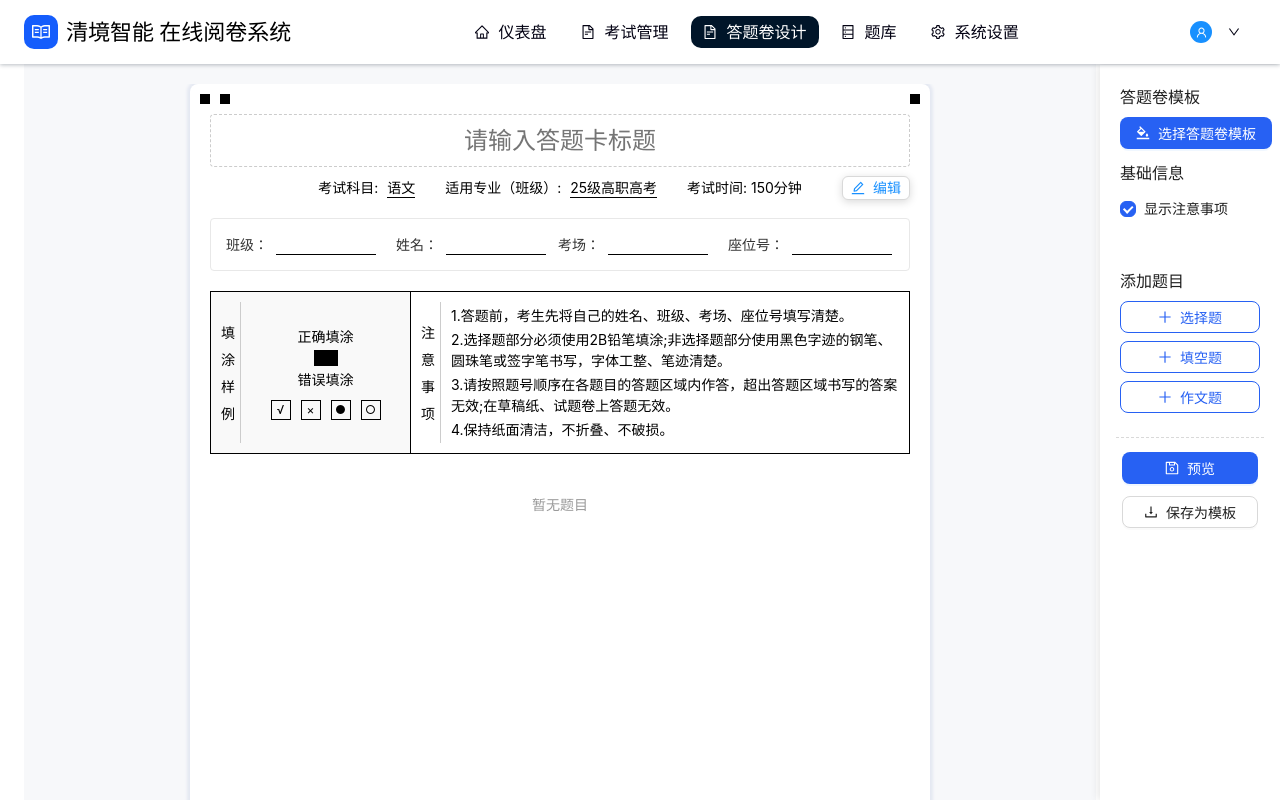
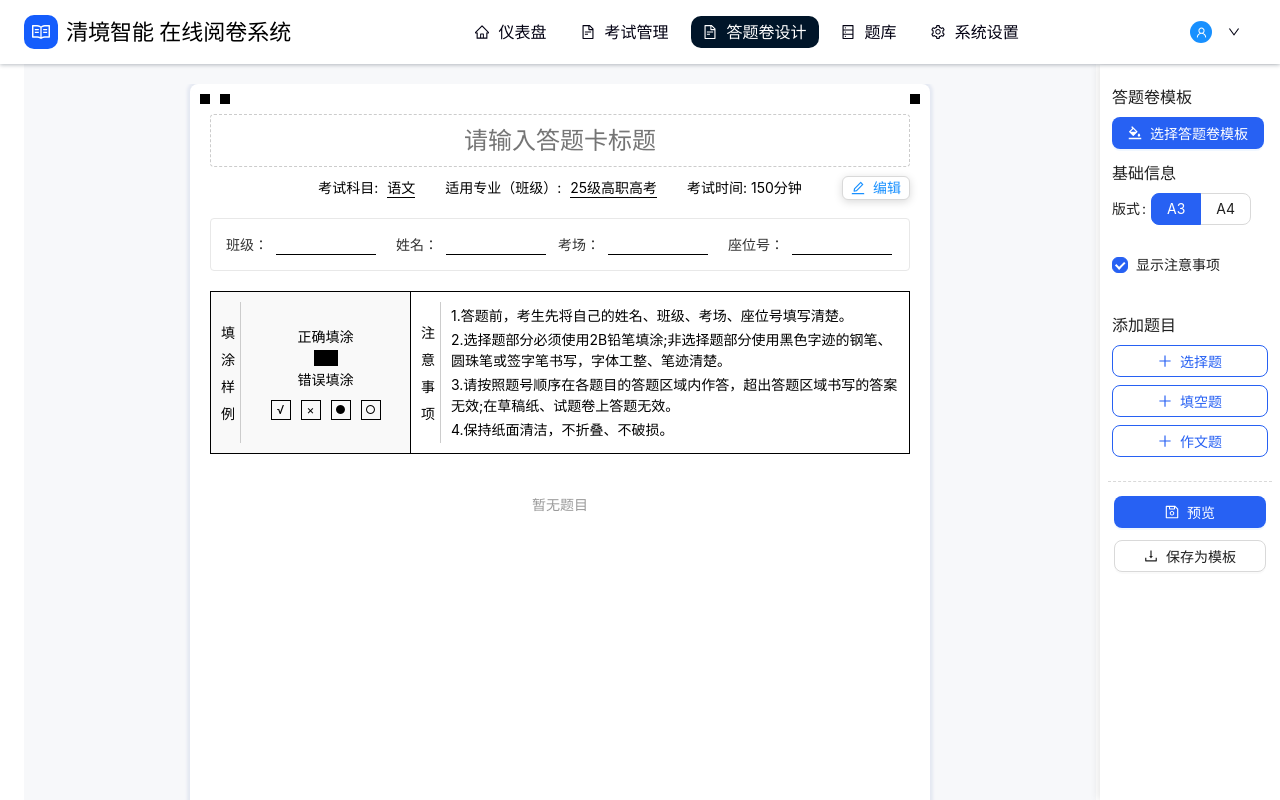
Before and after one commit to EnJoy810/work, a React (Vite) app: page /exam-paper-design/chinese in a window 1280 px wide. Shown: the top 800 px of the page. Built offline with nearby package versions, Linux system fonts and the light colour scheme.

Commit message:
增加答题卷输出a4板式

```diff
--- a/src/pages/exam/ChinesePaperDesign.jsx
+++ b/src/pages/exam/ChinesePaperDesign.jsx
@@ -1,5 +1,15 @@
 import { useState, useCallback, useEffect, useRef } from "react";
-import { Button, Typography, Form, Input, Checkbox, Empty, Space } from "antd";
+import {
+  Button,
+  Typography,
+  Form,
+  Input,
+  Checkbox,
+  Empty,
+  Space,
+  Select,
+  Radio,
+} from "antd";
 import {
   DownloadOutlined,
   EditOutlined,
@@ -100,6 +110,7 @@ const ChinesePaperDesign = () => {
   const [formValues, setFormValues] = useState({
     // hasSealingLine: false,
     hasNote: true,
+    paperSize: "A3", // 默认A3
   });
 
   // 考试相关信息状态
@@ -277,7 +288,13 @@ const ChinesePaperDesign = () => {
 
       // 准备用于下载或预览的数据结构
       const examData = {
-        basicInfo: formValues,
+        basicInfo: {
+          hasNote: formValues.hasNote,
+          examSubject,
+          applicableMajor,
+          examTime,
+          title,
+        },
         totalQuestions: questions.length,
         questions: questions,
         // 添加作文数据
@@ -289,6 +306,8 @@ const ChinesePaperDesign = () => {
         questionPositions: questionPositions,
         // 以ID为键的位置数据对象，方便直接根据ID获取
         questionPositionsById: formatQuestionPositionsById(questionPositions),
+        // 添加试卷大小信息
+        paperSize: formValues.paperSize,
       };
 
       console.log("试卷完整数据：", examData);
@@ -312,7 +331,6 @@ const ChinesePaperDesign = () => {
 
           // 复制input的样式
           const titleStyle = titleElement.style;
-          console.log("titleStyle", titleStyle);
           divElement.style.height = titleStyle.height;
           divElement.style.color = titleStyle.color; // 设置标题颜色
           divElement.style.lineHeight = titleStyle.lineHeight;
@@ -540,6 +558,7 @@ const ChinesePaperDesign = () => {
 
         {/* 右边：操作台 - 固定定位不随页面滚动 */}
         <div
+          className="fixed-right-panel"
           style={{
             position: "fixed",
             top: "65px", // 调整top值，避免遮挡导航栏
@@ -549,7 +568,7 @@ const ChinesePaperDesign = () => {
             display: "flex",
             flexDirection: "column",
             overflow: "auto",
-            padding: "16px",
+            padding: "16px 8px",
             backgroundColor: "white",
             boxShadow: "-2px 0 8px rgba(0, 0, 0, 0.1)",
             zIndex: "100",
@@ -557,7 +576,7 @@ const ChinesePaperDesign = () => {
         >
           {/* 基础信息 */}
 
-          <div style={{ marginBottom: "12px", padding: "4px" }}>
+          <div style={{ padding: "4px" }}>
             <Title level={5}>答题卷模板</Title>
             <Button
               type="primary"
@@ -567,11 +586,12 @@ const ChinesePaperDesign = () => {
             >
               选择答题卷模板
             </Button>
+
             <Title level={5}>基础信息</Title>
 
             <Form
               form={form}
-              layout="vertical"
+              layout="horizontal"
               onValuesChange={handleValuesChange}
               initialValues={formValues}
             >
@@ -579,10 +599,28 @@ const ChinesePaperDesign = () => {
                 name="hasSealingLine"
                 valuePropName="checked"
                 initialValue={true}
+                labelCol={{ span: 8 }}
+                wrapperCol={{ span: 16 }}
               >
                 <Checkbox>显示密封线</Checkbox>
               </Form.Item> */}
-              <Form.Item name="hasNote" valuePropName="checked">
+              <Form.Item
+                name="paperSize"
+                label="版式"
+                labelCol={{ span: 6 }}
+                wrapperCol={{ span: 18 }}
+              >
+                <Radio.Group buttonStyle="solid" size="middle">
+                  <Radio.Button value="A3">A3</Radio.Button>
+                  <Radio.Button value="A4">A4</Radio.Button>
+                </Radio.Group>
+              </Form.Item>
+              <Form.Item
+                name="hasNote"
+                valuePropName="checked"
+                labelCol={{ span: 0 }}
+                wrapperCol={{ span: 24 }}
+              >
                 <Checkbox>显示注意事项</Checkbox>
               </Form.Item>
             </Form>
--- a/src/pages/exam/ExamPaperPreview.jsx
+++ b/src/pages/exam/ExamPaperPreview.jsx
@@ -12,10 +12,10 @@ const ExamPaperPreview = () => {
   const navigate = useNavigate();
   // const dispatch = useDispatch();
   const { examData, answerSheetPages } = useSelector((state) => state.preview);
-
+  const { paperSize = 'A3' } = examData || {}; //页面默认A3版式
   // A4尺寸定义（单位：像素，基于72dpi）
-  const A4_WIDTH = 595;
-  const A4_HEIGHT = 842;
+  const A4_WIDTH = 783;
+  const A4_HEIGHT = 1135;
 
   // A3尺寸定义（单位：像素，基于72dpi）
   const A3_WIDTH = 783 * 2;
@@ -50,11 +50,12 @@ const ExamPaperPreview = () => {
 
   // 下载PDF功能
   const handleDownloadPDF = () => {
+    // 创建一个临时容器来放置所有页面
+    const tempContainer = document.createElement("div");
+
+    if (paperSize === 'A3') {
       // 获取所有A3预览容器
       const a3Containers = document.querySelectorAll(".a3-preview-container");
-
-    // 创建一个临时容器来放置所有A3页面
-    const tempContainer = document.createElement("div");
 
       // 克隆并添加所有A3容器
       a3Containers.forEach((container) => {
@@ -74,13 +75,36 @@ const ExamPaperPreview = () => {
         pageContent.appendChild(clonedContainer);
         tempContainer.appendChild(pageContent);
       });
+    } else {
+      // 获取所有A4预览容器
+      const a4Containers = document.querySelectorAll(".a4-preview-container");
 
-    // 设置PDF选项，使用A3尺寸和横向
+      // 克隆并添加所有A4容器
+      a4Containers.forEach((container) => {
+        const clonedContainer = container.cloneNode(true);
+
+        // 重置样式，确保以A4尺寸渲染
+        clonedContainer.style.width = A4_WIDTH + "px";
+        clonedContainer.style.height = A4_HEIGHT + "px";
+        clonedContainer.style.margin = "0 0 0 0";
+        clonedContainer.style.padding = "0";
+        clonedContainer.style.boxShadow = "none";
+        clonedContainer.style.border = "none";
+
+        // 为每个A4容器创建一个PDF页面容器
+        const pageContent = document.createElement("div");
+        pageContent.className = "pdf-a4-page";
+        pageContent.appendChild(clonedContainer);
+        tempContainer.appendChild(pageContent);
+      });
+    }
+
+    // 设置PDF选项，根据paperSize选择不同的尺寸和方向
     const opt = {
       margin: 0,
       padding: 0,
       filename: examData?.basicInfo?.title
-        ? `${examData.basicInfo.title}_预览.pdf`
+        ? `${examData.basicInfo.title}_答题卷_${paperSize}.pdf`
         : "考试试卷.pdf",
       image: { type: "jpeg", quality: 0.98 },
       html2canvas: {
@@ -93,8 +117,8 @@ const ExamPaperPreview = () => {
       },
       jsPDF: {
         unit: "px", // 使用像素单位以匹配我们的尺寸定义
-        format: [A3_WIDTH, A3_HEIGHT], // 使用A3尺寸
-        orientation: "landscape", // 横向，因为一个A3页面上显示两页A4内容
+        format: paperSize === 'A3' ? [A3_WIDTH, A3_HEIGHT] : [A4_WIDTH, A4_HEIGHT],
+        orientation: paperSize === 'A3' ? "landscape" : "portrait",
       },
     };
 
@@ -152,7 +176,9 @@ const ExamPaperPreview = () => {
           }}
         >
           {answerSheetPages.length > 0 ? (
-            // 将页面两两分组，每两页放在一个A3大小的容器中
+            // 根据paperSize决定如何展示页面
+            paperSize === 'A3' ? (
+              // A3版式：将页面两两分组，每两页放在一个A3大小的容器中
               Array.from(
                 { length: Math.ceil(answerSheetPages.length / 2) },
                 (_, groupIndex) => {
@@ -164,14 +190,12 @@ const ExamPaperPreview = () => {
                       key={groupIndex}
                       className="a3-preview-container"
                       style={{
-                      width: A3_WIDTH, // 缩小2倍以在屏幕上显示
+                        width: A3_WIDTH, // A3尺寸宽度
                         height: A3_HEIGHT,
                         backgroundColor: "white",
-                      // border: "1px solid #d9d9d9",
                         marginBottom: "24px",
                         padding: "10px",
                         overflow: "hidden",
-                      // boxShadow: "0 2px 8px rgba(0, 0, 0, 0.1)",
                         display: "flex",
                         justifyContent: "space-between",
                       }}
@@ -185,7 +209,6 @@ const ExamPaperPreview = () => {
                             height: "100%",
                             backgroundColor: "white",
                             overflow: "hidden",
-                          // border: "1px solid #f0f0f0",
                           }}
                           dangerouslySetInnerHTML={{ __html: leftPage }}
                         />
@@ -200,7 +223,6 @@ const ExamPaperPreview = () => {
                             height: "100%",
                             backgroundColor: "white",
                             overflow: "hidden",
-                          // border: "1px solid #f0f0f0",
                           }}
                           dangerouslySetInnerHTML={{ __html: rightPage }}
                         />
@@ -208,6 +230,34 @@ const ExamPaperPreview = () => {
                     </div>
                   );
                 }
+              )
+            ) : (
+              // A4版式：每页单独放在一个A4大小的容器中
+              answerSheetPages.map((page, pageIndex) => (
+                <div
+                  key={pageIndex}
+                  className="a4-preview-container"
+                  style={{
+                    width: A4_WIDTH, // A4尺寸宽度
+                    height: A4_HEIGHT,
+                    backgroundColor: "white",
+                    marginBottom: "24px",
+                    padding: "10px",
+                    overflow: "hidden",
+                  }}
+                >
+                  <div
+                    className="preview-page-container"
+                    style={{
+                      width: "100%",
+                      height: "100%",
+                      backgroundColor: "white",
+                      overflow: "hidden",
+                    }}
+                    dangerouslySetInnerHTML={{ __html: page }}
+                  />
+                </div>
+              ))
             )
           ) : (
             <div
```
Lines whose indentation alone changed are shown as unchanged.
